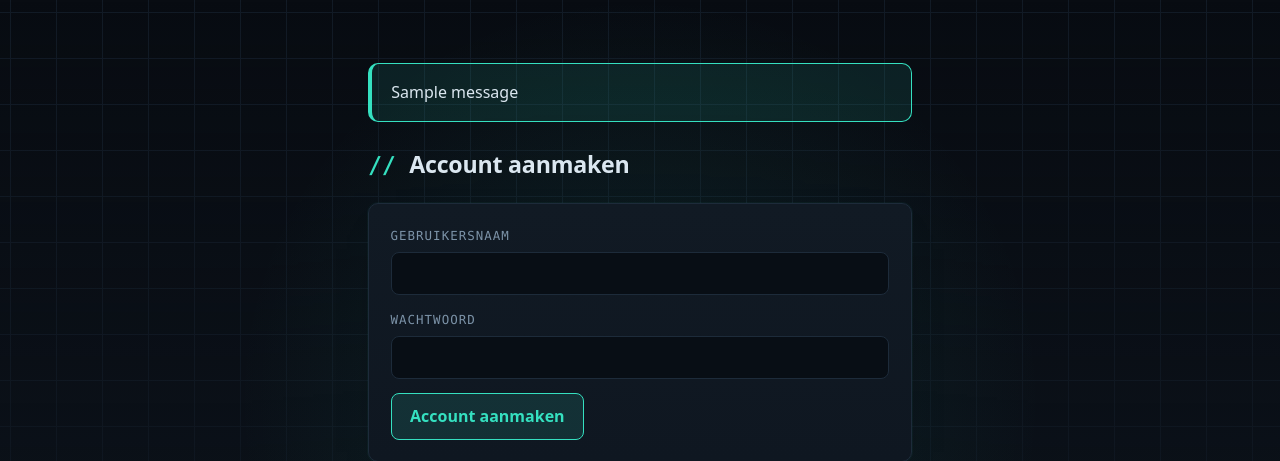
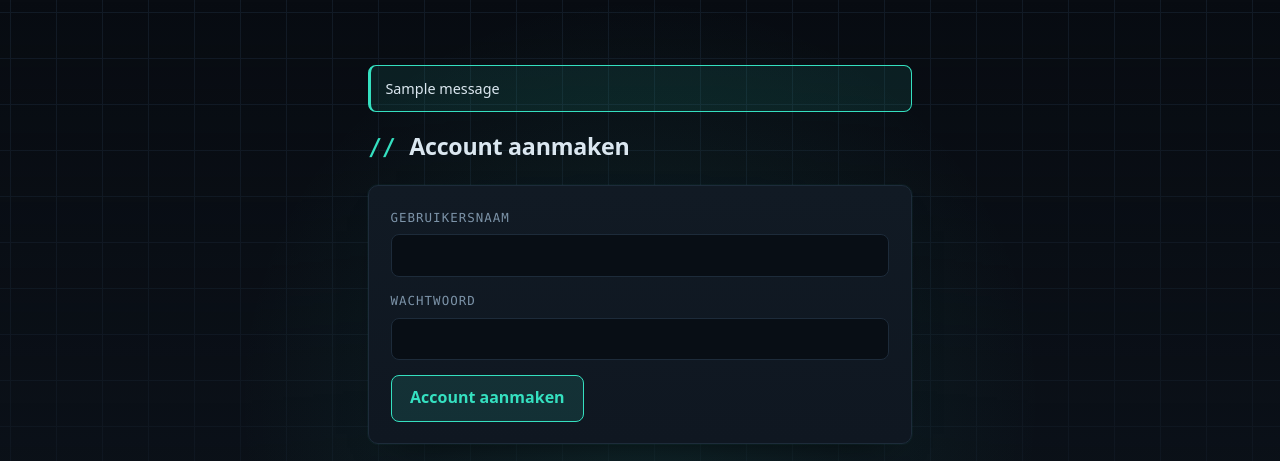
Before and after one commit to Youssefontys/secure-application, a Flask app: page /register in a window 1280 px wide. Shown: the top 461 px of the page. Run offline with Flask 3, Linux system fonts and the light colour scheme; one stand-in notice (Sample message) is shown; some libraries are stand-ins or nearby versions.

Commit message:
Give error and notice one shared style
They only differ in colour now. The background is derived from that
colour, so a notice follows the page's accent instead of a fixed teal.

Co-Authored-By: Claude Opus 5.5 <noreply@anthropic.com>

```diff
--- a/app/web/static/style.css
+++ b/app/web/static/style.css
@@ -295,25 +295,20 @@ button:focus-visible, .button:focus-visible {
   gap: 0.6rem;
 }
 
-.error {
+/* Meldingen: rood voor een fout, de accentkleur voor een bevestiging. De
+   achtergrond is dezelfde kleur, licht, zodat hij meekleurt met de pagina. */
+.error, .notice {
+  --tone: var(--accent);
   margin: 0 0 1rem;
   padding: 0.7rem 0.9rem;
-  border: 1px solid var(--danger);
+  border: 1px solid var(--tone);
   border-left-width: 3px;
   border-radius: 8px;
-  background: rgba(255, 107, 107, 0.08);
-  color: var(--danger);
+  background: color-mix(in srgb, var(--tone) 9%, transparent);
   font-size: 0.9rem;
 }
 
-.notice.success {
-  margin-bottom: 1.5rem;
-  padding: 1rem 1.2rem;
-  border: 1px solid var(--accent);
-  border-left-width: 4px;
-  border-radius: 10px;
-  background: rgba(53, 224, 192, 0.1);
-}
+.error { --tone: var(--danger); color: var(--danger); }
 
 .hint, small {
   color: var(--muted);
--- a/app/web/templates/base.html
+++ b/app/web/templates/base.html
@@ -14,7 +14,7 @@
        meldingen die een vorige pagina met flash() heeft klaargezet. #}
     {% if error %}<p class="error">{{ error }}</p>{% endif %}
     {% for message in get_flashed_messages() %}
-      <p class="notice success">{{ message }}</p>
+      <p class="notice">{{ message }}</p>
     {% endfor %}
     {% block content %}{% endblock %}
   </main>
```
